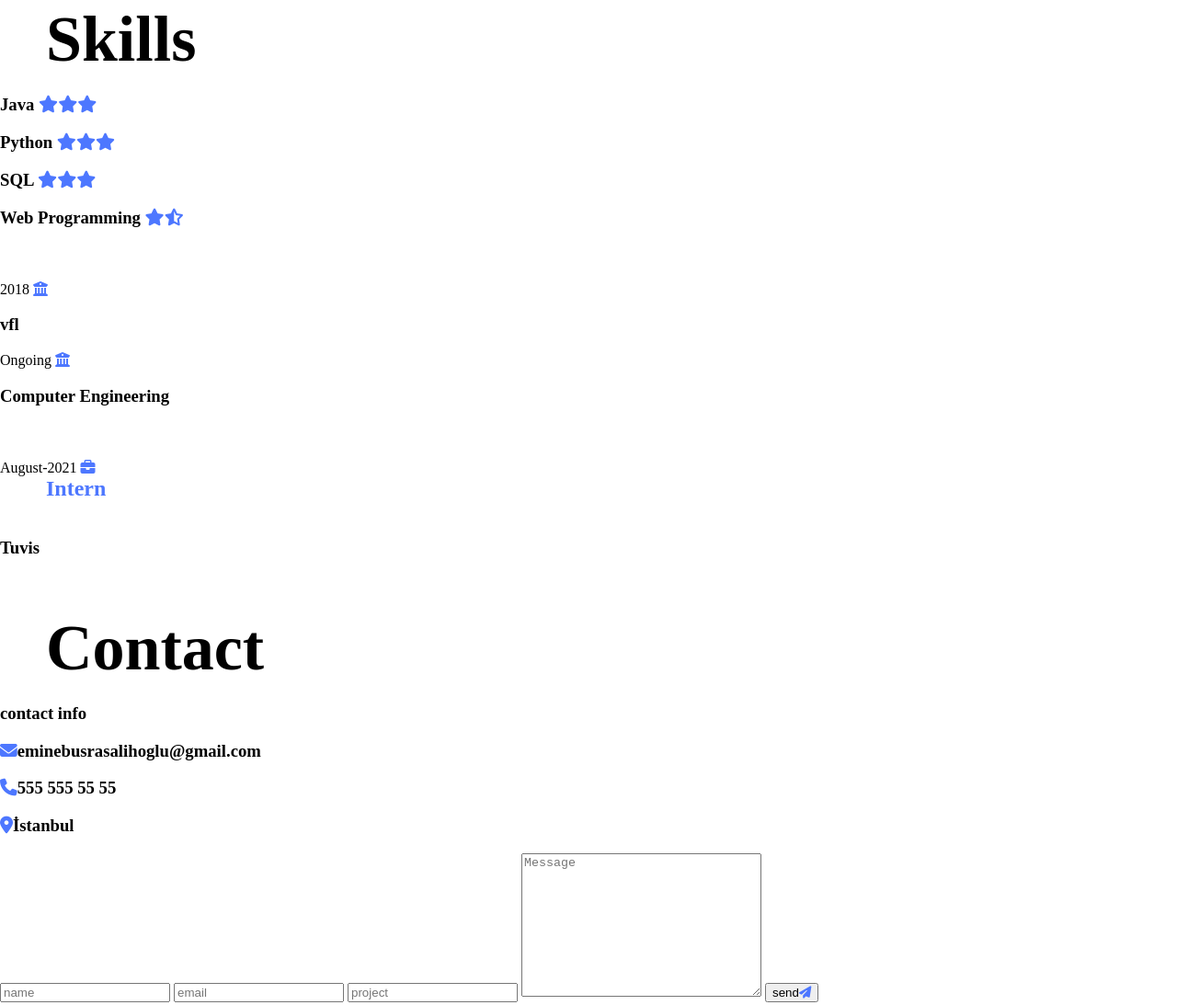
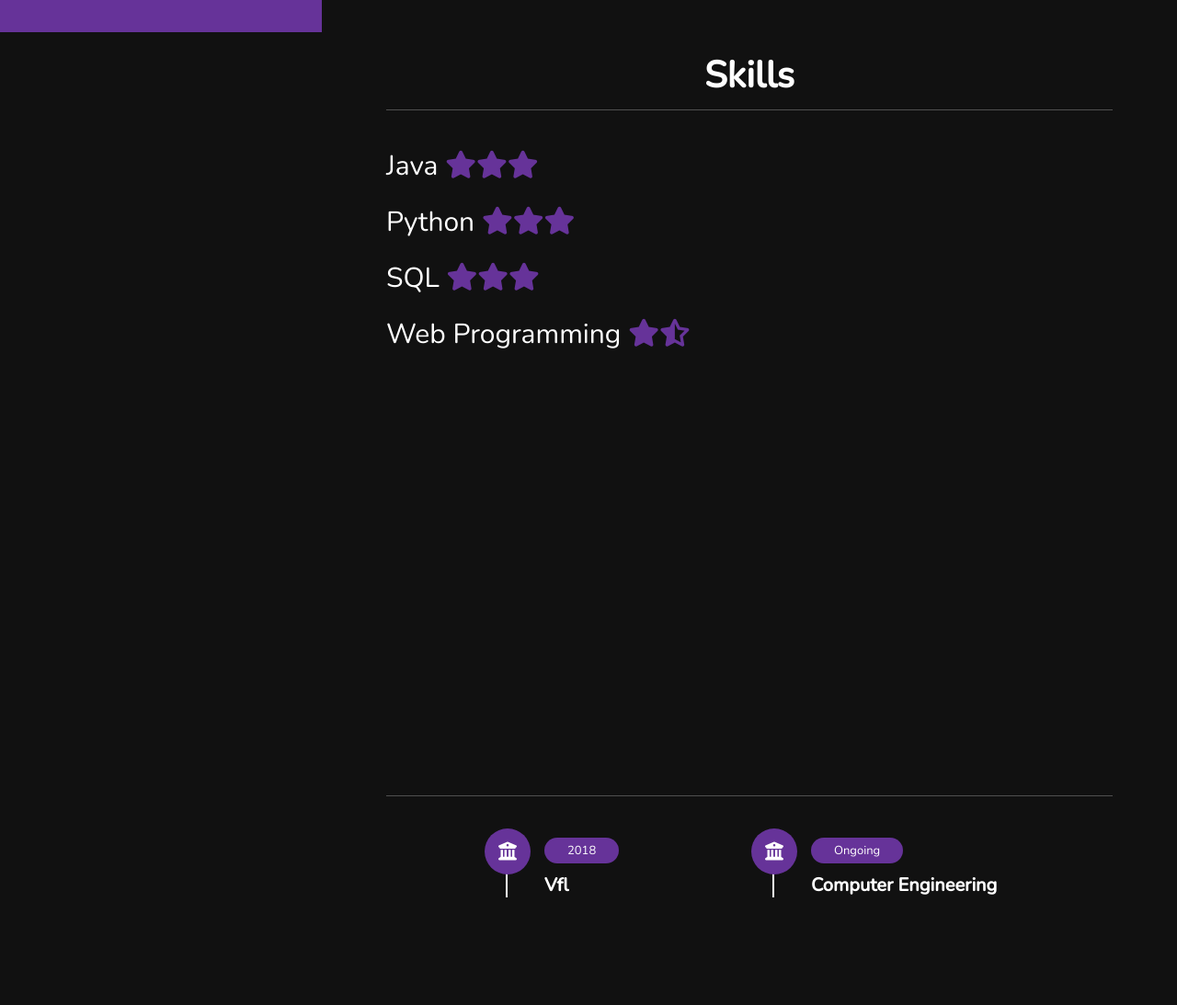
Before and after one commit to eminebusrasalihoglu/eminebusrasalihoglu.github.io, a plain HTML site: page index.html in a window 1280 px wide. Shown: the part 765-1858 px from the top of the page at 92% size. Drawn offline with nearby package versions, Linux system fonts and the light colour scheme; a script that the page names is missing.

Commit message:
Update style.css

```diff
--- a/style.css
+++ b/style.css
@@ -1,107 +1,349 @@
-body {
+@import url('https://fonts.googleapis.com/css2?family=Nunito:wght@200;300;400;500&display=swap');
+
+
+* {
+    font-family: 'Nunito', sans-serif;
     margin: 0;
-    font-family: 'Times New Roman', Times, serif;
+    padding: 0;
+    box-sizing: border-box;
     text-decoration: none;
+    outline: none;
+    border: none;
+    text-transform: capitalize;
+    transition: all .2s linear;
 }
 
-h1 {
+html {
+    font-size: 62.5%;
+    overflow-x: hidden;
+}
 
-    margin-bottom: 20px;
-    margin-left: 50px;
-    font-size: 70px;
+body {
+    background: #111;
+    overflow-x: hidden;
+    /* taşan alanları gizle*/
+    padding-left: 35rem;
+}
+
+section {
+    min-height: 100vh;
+    padding: 1rem;
+
+}
+
+.btn {
+    padding: .7rem 3rem;
+    background-color: #111;
+    color: white;
+    cursor: pointer;
+    margin-top: 1rem;
+    font-size: 2rem;
+    border-radius: 5rem;
+}
+
+.btn i {
+    padding: 0 .5rem;
+    font-size: 1.8rem;
+}
+
+.heading {
+    text-align: center;
+    margin: 0 6rem;
+    font-size: 4rem;
+    padding: 1rem;
+    border-bottom: .1rem solid #fff4;
+    color: white;
+
+}
+
+header {
+    position: fixed;
+    top: 0;
+    left: 0;
+    z-index: 1000;
+    /* en öne almak icin */
+    height: 100%;
+    width: 35rem;
+    background: rebeccapurple;
+    display: flex;
+    align-items: center;
+    justify-content: center;
+    flex-flow: column;
+    text-align: center;
+
+}
+
+header .user img {
+    /* Burayi yapinca resim daireye girdi*/
+    height: 17rem;
+    width: 17rem;
+    border-radius: 50%;
+    object-fit: cover;
+    /*  içerik kutusuna nesneyi en/boy oranını koruyarak, mümkün olduğunca uzatarak veya mümkün olduğunca fazla yer kaplayacak şekilde yerleştirmeyi sağlar*/
+    margin-bottom: 1rem;
+    border: .7rem solid #111;
+}
+
+header .user .name {
+    font-size: 3.5rem;
+    color: #fff;
+}
+
+
+header .navbar {
+    width: 100%;
+}
+
+header .navbar ul {
+    list-style: none;
+    padding: 1rem 3rem;
+}
+
+header .navbar ul li a {
+    /*Burayi yapinca navbarlar guzel gozuktu*/
+    display: block;
+    padding: 1rem;
+    margin: 1.5rem 0;
+    background: #111;
+    color: white;
+    font-size: 2rem;
+    border-radius: 5rem;
+}
+
+header .user a i {
+    color: white;
+    margin-top: 1rem;
+    margin-right: 1rem;
+
+}
+
+header .user .post {
+    font-size: 2rem;
+    font-weight: bold;
+}
+
+#menu {
+    position: fixed;
+    top: 2rem;
+    right: 2rem;
+    background: #333;
+    color: white;
+    cursor: pointer;
+    font-size: 2.5rem;
+    padding: 1rem 1.5rem;
+    z-index: 1000;
+    display: none;
+
+}
+
+.home {
+    display: flex;
+    justify-content: center;
+    flex-flow: column;
+    padding: 0 15 rem;
+}
+
+.home h3 {
+    font-size: 2.5rem;
+    color: white;
+}
+
+.home h1 {
+    font-size: 5rem;
+    color: white;
+}
+
+.home p {
+    font-size: 2rem;
+    color: white;
+    padding: 1rem 0;
+    text-transform: none;
+}
+
+.skill .row {
+    display: flex;
+    align-items: center;
+    justify-items: center;
+    flex-wrap: wrap;
+    padding: 1rem 0;
+}
+
+.skill .row .info {
+    flex: 1 1 48rem;
+    padding: 2rem 1rem;
+    padding-left: 6rem;
+    color: white;
 
 
 }
 
-h2 {
-    color: #4D77FF;
-    margin: 0;
-    margin-left: 50px;
-    margin-bottom: 40px;
+.skill .row .info h3 {
+    font-size: 3rem;
+    color: white;
+    padding: 1rem 0;
+    font-weight: normal;
 
 }
 
+.skill .row .info h3 i {
+    color: rebeccapurple;
+}
 
-#flex-container-1 {
+.education .box-container {
     display: flex;
-    padding-left: 100px;
+    align-items: center;
+    justify-content: center;
+    flex-wrap: wrap;
+    padding: 1rem 0;
+    padding-left: 3rem;
+}
 
-    height: 200px;
+.education .box-container .box {
+    width: 27rem;
+    margin: 4rem 1rem;
+    padding-left: 4rem;
+    border-left: .2rem solid #fff;
+    position: relative;
+}
+
+.education .box-container .box span {
+    font-size: 1.3rem;
+    background: rebeccapurple;
+    color: white;
+    border-radius: 5rem;
+    padding: .5rem 2.5rem;
+}
+
+.education .box-container .box h3 {
+    font-size: 2rem;
+    color: white;
+    padding-top: 1.5rem;
+}
+
+
+.education .box-container .box i {
+    position: absolute;
+    top: -1.5rem;
+    left: -2.5rem;
+    height: 5rem;
+    width: 5rem;
+    border-radius: 50%;
+    line-height: 5rem;
+    text-align: center;
+    font-size: 2rem;
+    color: white;
+    background-color: rebeccapurple;
+}
+
+.experience .box-container {
+    display: flex;
+    align-items: center;
+    justify-content: center;
+    flex-wrap: wrap;
+    padding: 1rem 0;
+    padding-left: 3rem;
+}
+
+.experience .box-container .box {
+    width: 27rem;
+    margin: 4rem 1rem;
+    padding-left: 4rem;
+    border-left: .2rem solid #fff;
+    position: relative;
+}
+
+.experience .box-container .box span {
+    font-size: 1.3rem;
+    background: rebeccapurple;
+    color: white;
+    border-radius: 5rem;
+    padding: .5rem 2.5rem;
+}
+
+.experience .box-container .box h3 {
+    font-size: 2rem;
+    color: white;
+    padding-top: 1.5rem;
+}
+
+.experience.box-container .box h2 {
+    font-size: 4rem;
+    color: white;
+    padding-top: 1.5rem;
+}
+
+.experience .box-container .box i {
+    position: absolute;
+    top: -1.5rem;
+    left: -2.5rem;
+    height: 5rem;
+    width: 5rem;
+    border-radius: 50%;
+    line-height: 5rem;
+    text-align: center;
+    font-size: 2rem;
+    color: white;
+    background-color: rebeccapurple;
+}
+
+.contact .row {
+    display: flex;
+    align-items: center;
+    justify-content: center;
+    flex-wrap: wrap;
+}
+
+.contact .row .content {
+    flex: 1 1 30rem;
+    padding: 4rem;
+    padding-bottom: 0;
+}
+
+.contact .row .form {
+    flex: 1 1 45rem;
+    padding: 2rem;
+    margin: 2rem;
+    padding-bottom: 0;
+    margin-bottom: 4rem;
+}
+
+.contact .row form .box {
+    padding: 1rem;
+    margin: 1rem 0;
+    background-color: #111;
+    color: white;
+    text-transform: none;
+    font-size: 1.7rem;
+    width: 100%;
+
+}
+
+.contact .row form .message {
+    height: 15rem;
+    resize: none;
+
+}
+
+.contact .row .content .title {
+
+    color: white;
+    font-size: 3rem;
+    padding-bottom: 2rem;
+}
 
 
 
-
+.contact .row .content .info h3 {
+    display: flex;
+    align-items: center;
+    font-size: 2rem;
+    color: white;
+    padding: 1rem 0;
+    font-weight: normal;
+    text-transform: none;
 }
 
-#flex-container-2 {
-    display: flex;
-
-
+.contact .row .content .info h3 i {
+    padding-right: 1rem;
+    color: rebeccapurple;
 }
-
-
-#a {
-
-    width: 65%;
-
-
-}
-
-#b {
-    width: 35%;
-
-}
-
-img {
-    height: 200px;
-    border-radius: 10px;
-    margin-left: 50px;
-    margin-top: 30px;
-
-
-}
-
-.ilet {
-    margin-left: 10px;
-    padding-right: 40px;
-    display: inline;
-
-
-
-}
-
-#right {
-
-    width: 50%;
-    margin-top: 90px;
-    margin-left: 150px;
-}
-
-#left {
-    width: 50%;
-
-    margin: 90px;
-    margin-left: 60px;
-}
-
-#line {
-    border-bottom: 5px solid black;
-    font-size: 30px;
-    font-weight: bold;
-
-}
-
-
-p {
-    margin: 10px;
-}
-
-i {
-    color: #4D77FF;
-
-
-}
-
-a {
-    text-decoration: none;
-}
```
